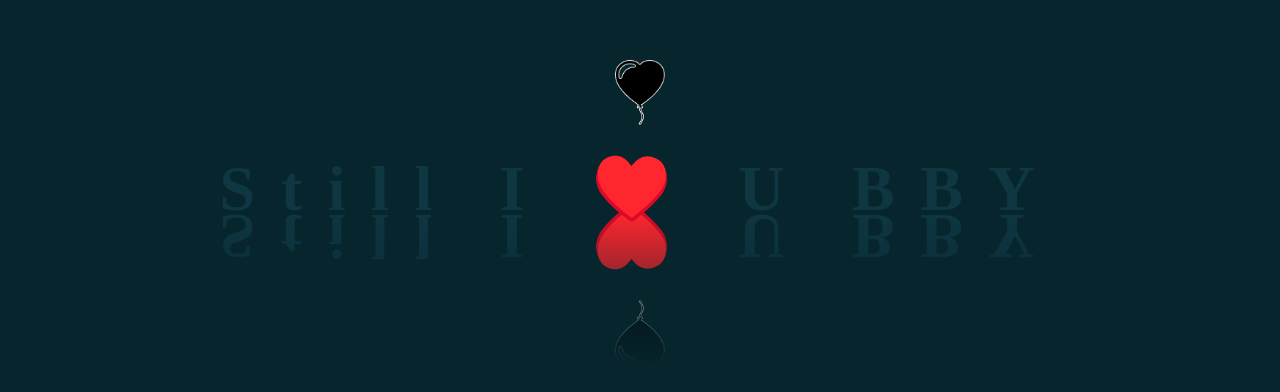
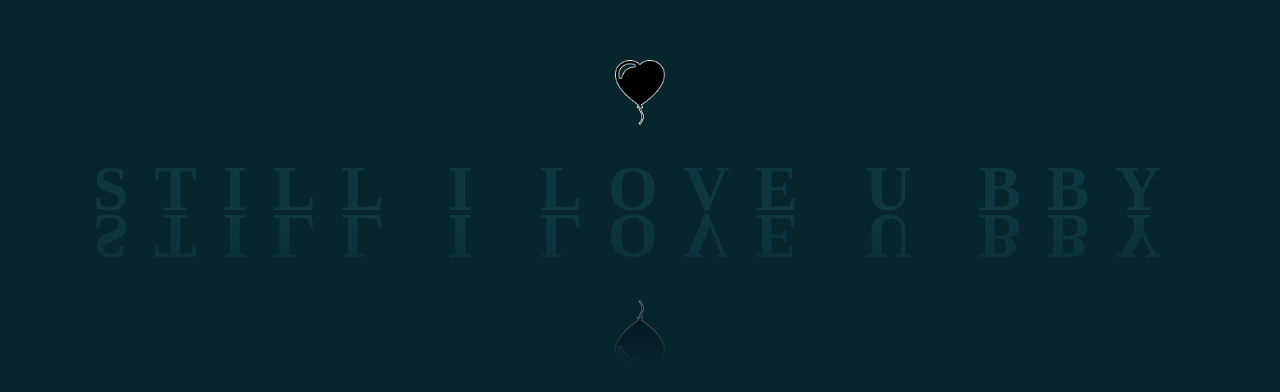
Before and after one commit to Sathizh/Tubelight, a plain HTML site: page index.html in a window 1280 px wide. Shown: the part 264-656 px from the top of the page. Drawn offline with Linux system fonts and the light colour scheme.

Commit message:
Emoji change

```diff
--- a/index.html
+++ b/index.html
@@ -14,6 +14,6 @@
   </head>
   <body>
 
-    <h2 contenteditable="true" spellcheck="false"><img width="50vw" style="margin-bottom: 5vh;" src="./favicon.png" alt="🖤"> <br> Still I ♥️ U BBY </h2>
+    <h2 contenteditable="true" spellcheck="false"><img width="50vw" style="margin-bottom: 5vh;" src="./favicon.png" alt="🖤"> <br> STILL I LOVE U BBY </h2>
   </body>
 </html>
```
